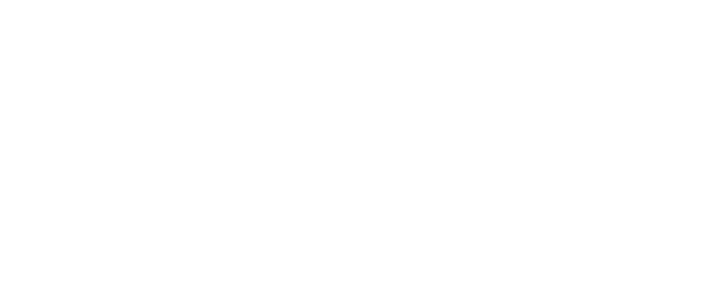
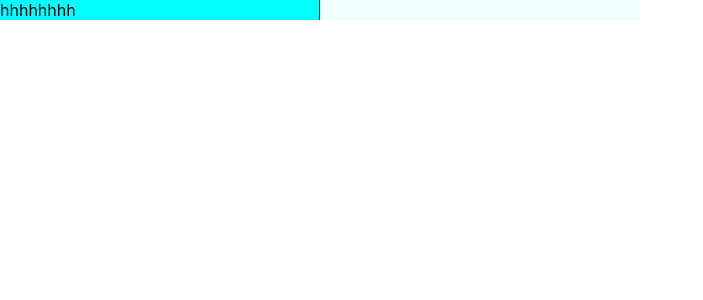
Before and after one commit to Pooya-Oladazimi/my-personal-site, a React (Create React App) app: page / in a window 1280 px wide. Shown: the top 300 px of the page, without its empty margins (0-703 px from the left). Built offline with nearby package versions, Linux system fonts and the light colour scheme.

Commit message:
fix the init issue

```diff
--- a/src/App.js
+++ b/src/App.js
@@ -1,9 +1,14 @@
-
+import { BrowserRouter, Route,  Routes} from 'react-router-dom';
+import Home from './components/Home';
 
 function App() {
   return (
     <div className="App">
-
+      <BrowserRouter>
+        <Routes>
+          <Route exact path="/" element={<Home />} />
+        </Routes>
+      </BrowserRouter>
     </div>
   );
 }
--- /dev/null
+++ b/src/components/Home.jsx
@@ -0,0 +1,26 @@
+import React from 'react';
+import Grid from '@material-ui/core/Grid';
+import '../styles/home.css';
+
+
+class Home extends React.Component{
+    constructor(props){
+        super(props);
+    }
+
+
+    render(){
+        return(
+            <Grid container>
+                <Grid item xs={3} id="left-panel">
+                    hhhhhhhh
+                </Grid>
+                <Grid item xs={3} id="right-content">
+
+                </Grid>
+            </Grid>
+        );
+    }
+}
+
+export default Home;
--- a/src/styles/home.css
+++ b/src/styles/home.css
@@ -0,0 +1,9 @@
+#left-panel{
+    border-right: 1px solid;
+    background-color: aqua;
+    height: 100%;
+}
+
+#right-content{
+    background-color: azure;
+}
```
Also changed, not shown: package.json (+7 -6 lines), src/index.js (+4 -4 lines), src/components/home.jsx (deleted), 1 other file (tests, documents, lock files or other folders).
